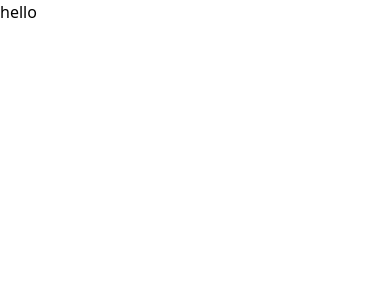
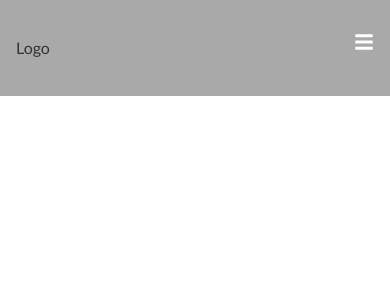
Before and after one commit to MiltonBlack/Faq-Website, a React (Create React App) app: page / in a window 390 px wide. Shown: the top 300 px of the page. Built offline with nearby package versions, Linux system fonts and the light colour scheme.

Commit message:
used sass and made Navbar.js responsive

```diff
--- a/src/App.css
+++ b/src/App.css
@@ -1,38 +1,37 @@
-.App {
-  text-align: center;
+* {
+  box-sizing: border-box;
+  margin: 0;
+  padding: 0;
 }
 
-.App-logo {
-  height: 40vmin;
-  pointer-events: none;
+body {
+  color: #333;
+  font-family: 'Gill Sans', 'Gill Sans MT', Calibri, 'Trebuchet MS', sans-serif;
 }
 
-@media (prefers-reduced-motion: no-preference) {
-  .App-logo {
-    animation: App-logo-spin infinite 20s linear;
-  }
+ul {
+  list-style: none;
 }
 
-.App-header {
-  background-color: #282c34;
-  min-height: 100vh;
-  display: flex;
-  flex-direction: column;
-  align-items: center;
-  justify-content: center;
-  font-size: calc(10px + 2vmin);
-  color: white;
+a {
+  text-decoration: none;
 }
 
-.App-link {
-  color: #61dafb;
+.primary-color {
+  color:#6948ff;
 }
 
-@keyframes App-logo-spin {
-  from {
-    transform: rotate(0deg);
-  }
-  to {
-    transform: rotate(360deg);
-  }
+.button {
+  width: 100%;
+  padding: 8px 0;
+  border-radius: 4px;
+  border: 1px solid #6948ff;
+  background-color: #6948ff;
+  color: #fff;
+  cursor: pointer;
 }
+
+.button:hover {
+  border: 1px solid #553bcb;
+  background-color: #553bcb;
+}
--- a/src/components/Home.css
+++ b/src/components/Home.css
@@ -0,0 +1,6 @@
+.h1 {
+  font-size: 2rem;
+  display: flex;
+  flex-direction: column;
+  align-items: center;
+}/*# sourceMappingURL=Home.css.map */
--- a/src/components/Home.css.scss
+++ /dev/null
@@ -1,3 +0,0 @@
-* {
-
-}
--- a/src/components/Home.jsx
+++ b/src/components/Home.jsx
@@ -1,10 +1,11 @@
 import React from 'react'
 import './Home.css'
+import Navbar from './Navbar'
 
 const Home = () => {
   return (
     <div>
-        <h1 className=''>hello</h1>
+        <Navbar/>
     </div>
   )
 }
--- /dev/null
+++ b/src/components/Home.scss
@@ -0,0 +1,6 @@
+.h1 {
+    font-size:2rem;
+    display:flex;
+    flex-direction: column;
+    align-items: center;
+}
--- a/src/components/Navbar.css
+++ b/src/components/Navbar.css
@@ -0,0 +1,60 @@
+header {
+  width: 100%;
+  height: 100px;
+  background-color: darkgray;
+}
+header .navbar {
+  max-width: 1240px;
+  height: 100%;
+  padding: 0 1rem;
+  margin: auto;
+  overflow: hidden;
+  display: flex;
+  justify-content: space-between;
+}
+header .navbar .hamburger {
+  display: none;
+  position: absolute;
+  top: 2rem;
+  right: 1rem;
+}
+header .navbar .nav-menu {
+  display: flex;
+  align-items: center;
+  justify-self: start;
+}
+header .navbar .nav-menu .nav-item {
+  padding: 0 1.5rem;
+}
+header .logo {
+  display: flex;
+  align-items: center;
+}
+header .logo .logo-item {
+  width: 80px;
+  height: 100%;
+}
+
+@media screen and (max-width: 960px) {
+  header .navbar .hamburger {
+    display: block;
+  }
+  header .navbar .nav-menu {
+    position: fixed;
+    left: -100%;
+    flex-direction: column;
+    justify-content: center;
+    background-color: darkgrey;
+    width: 100%;
+    height: 100%;
+    text-align: center;
+    transition: 0.4s;
+  }
+  header .navbar .nav-menu.active {
+    left: 0;
+  }
+  header .navbar .nav-menu .nav-item {
+    margin: 1.5rem 0;
+    font-size: 1.8rem;
+  }
+}/*# sourceMappingURL=Navbar.css.map */
--- a/src/components/Navbar.jsx
+++ b/src/components/Navbar.jsx
@@ -0,0 +1,39 @@
+import React, { useState } from 'react'
+import {Link} from 'react-router-dom'
+import {FaBars, FaTimes} from 'react-icons/fa'
+import './Navbar.css'
+
+const Navbar = () => {
+    const [open, setOpen] = useState(false)
+    const openMenu = () => {
+        setOpen(!open)
+    }
+  return (
+    <header className=' w-full h-24 header'>
+        <nav className='navbar'>
+            <div className='logo'>
+                <Link to='/'><h1 className="logo-item">Logo</h1></Link>
+            </div>
+            <ul className={open ? 'nav-menu active' : 'nav-menu'}>
+                <li className='nav-item'>
+                    <Link to='/' className='nav-link'>Home</Link>
+                </li>
+                <li className='nav-item'>
+                    <Link to='/' className='nav-link'>Pricing</Link>
+                </li>
+                <li className='nav-item'>
+                    <Link to='/' className='nav-link'>FAQ</Link>
+                </li>
+                <li className='nav-item'>
+                    <Link to='/' className='nav-link'>Contact</Link>
+                </li>
+            </ul>
+            <div className="hamburger" onClick={openMenu}>
+                {open ? <FaTimes size={20} style={{color:'#fff'}}/> : <FaBars size={20} style={{color:'#fff'}}/>}
+            </div>
+        </nav>
+    </header>
+  )
+}
+
+export default Navbar
--- /dev/null
+++ b/src/components/Navbar.scss
@@ -0,0 +1,64 @@
+header {
+    width: 100%;
+    height: 100px;
+    background-color: darkgray;
+    .navbar {
+        max-width: 1240px;
+        height: 100%;
+        padding: 0 1rem;
+        margin: auto;
+        overflow: hidden;
+        display: flex;
+        justify-content: space-between;
+        .hamburger {
+            display: none;
+            position: absolute;
+            top: 2rem;
+            right: 1rem;
+        }
+        .nav-menu{
+            display: flex;
+            align-items: center;
+            justify-self: start;
+            .nav-item {
+                padding: 0 1.5rem;
+            }
+        }
+    }
+    .logo {
+        display: flex;
+        align-items: center;
+        .logo-item {
+            width: 80px;
+            height: 100%;
+        }
+    }
+}
+
+// media queries
+
+@media screen and (max-width:960px) {
+    header .navbar .hamburger{
+        display: block;
+    }
+    header .navbar .nav-menu {
+        position: fixed;
+        left: -100%;
+        flex-direction: column;
+        justify-content: center;
+        background-color: darkgrey;
+        width: 100%;
+        height: 100%;
+        text-align: center;
+        transition: 0.4s;
+    }
+
+    header .navbar .nav-menu.active{
+        left: 0;
+    }
+
+    header .navbar .nav-menu .nav-item {
+        margin: 1.5rem 0;
+        font-size: 1.8rem;
+    }
+}
```
Also changed, not shown: 2 other files (tests, documents, lock files or other folders).
